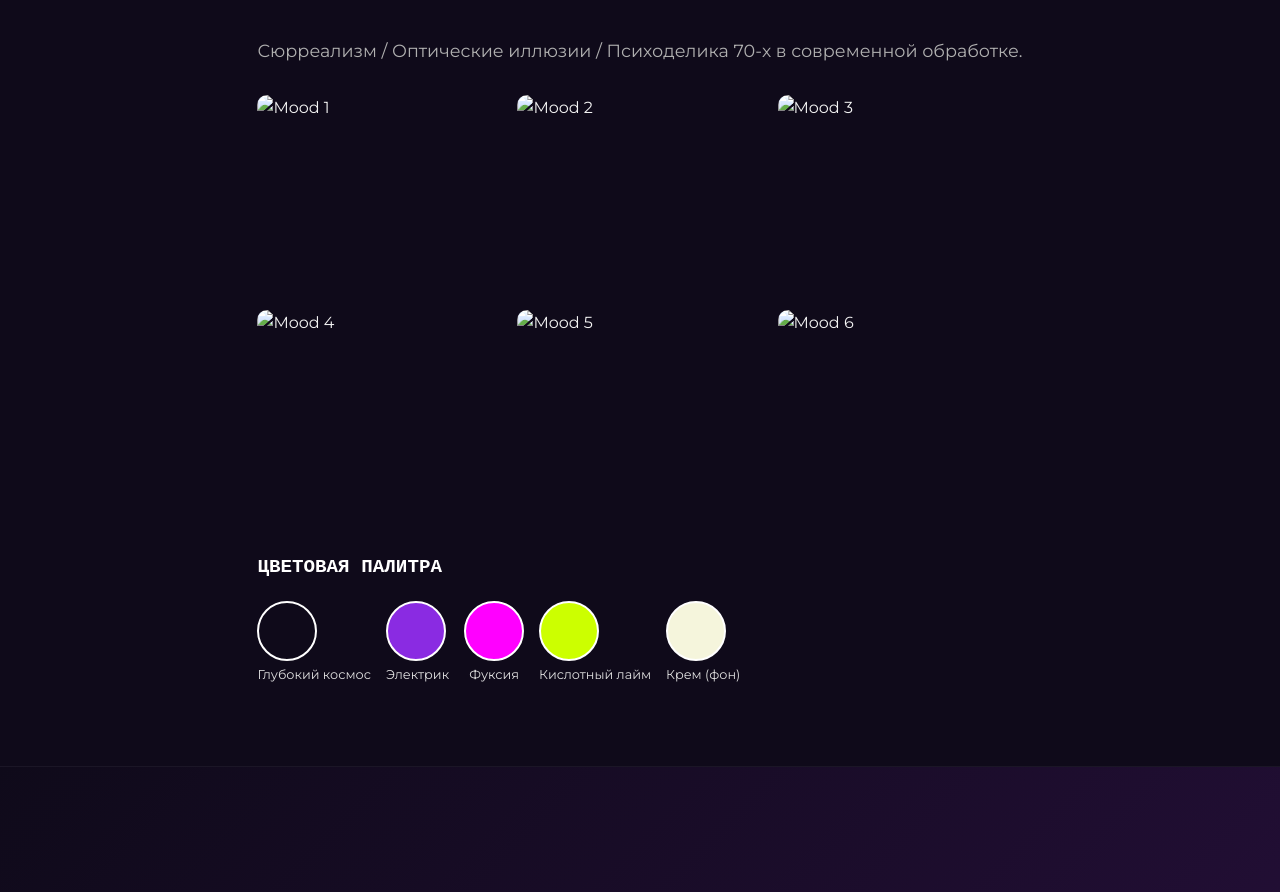
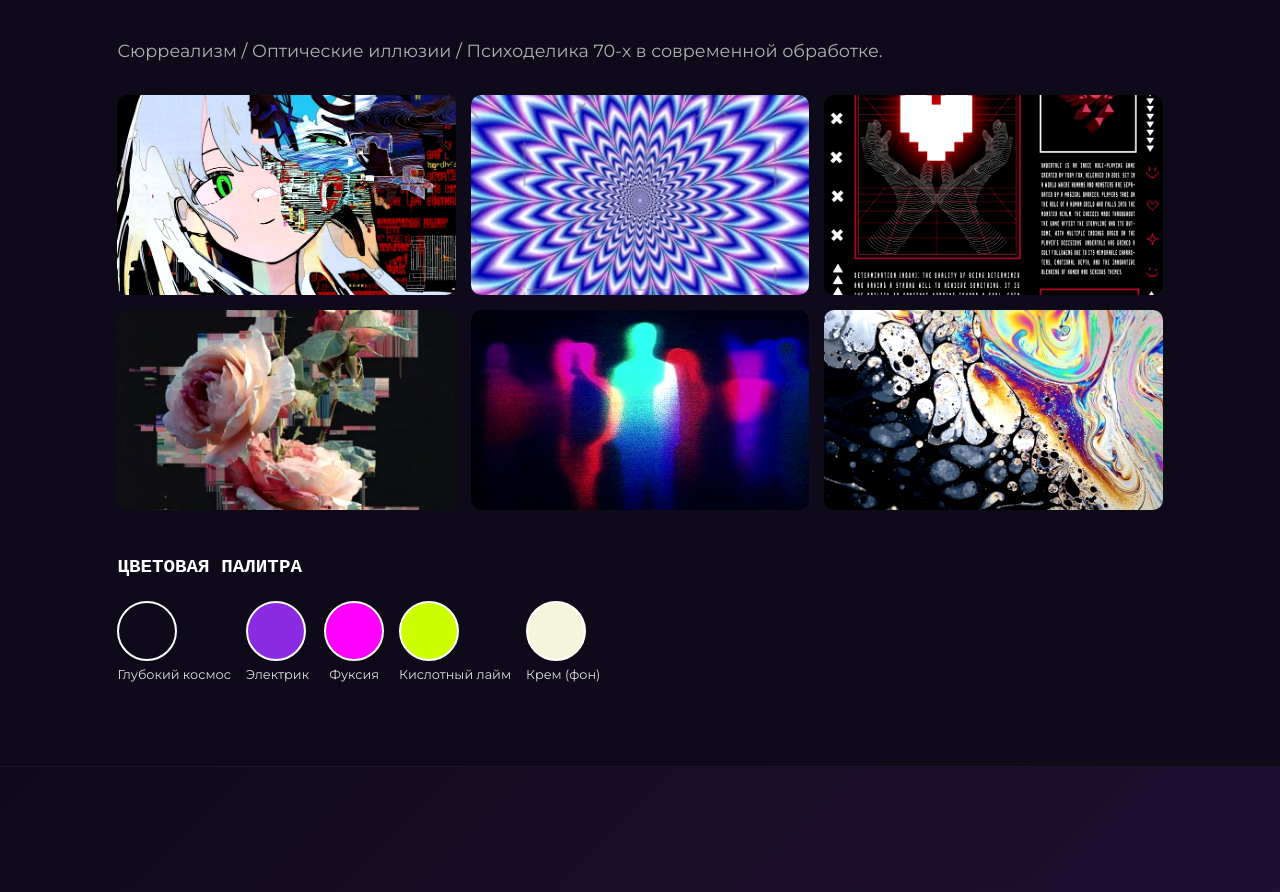
Before and after one commit to lark1425-blip/paradox-tea, a plain HTML site: page index.html in a window 1280 px wide. Shown: the part 3349-4241 px from the top of the page. Drawn offline with nearby package versions, Linux system fonts and the light colour scheme.

Commit message:
Update index.html

```diff
--- a/index.html
+++ b/index.html
@@ -344,12 +344,12 @@
 
             <!-- ВСТАВЬ СЮДА 6 КАРТИНОК ИЗ PINTEREST -->
             <div class="moodboard-grid">
-                <img src="девка.webp" alt="Mood 1">
-                <img src="иллюзия.webp" alt="Mood 2">
-                <img src="дельта.webp" alt="Mood 3">
-                <img src="розы.webp" alt="Mood 4">
-                <img src="люди.webp" alt="Mood 5">
-                <img src="бензин.webp" alt="Mood 6">
+                <img src="assets/девка.webp" alt="Mood 1">
+                <img src="assets/иллюзия.webp" alt="Mood 2">
+                <img src="assets/дельта.webp" alt="Mood 3">
+                <img src="assets/розы.webp" alt="Mood 4">
+                <img src="assets/люди.webp" alt="Mood 5">
+                <img src="assets/бензин.webp" alt="Mood 6">
             </div>
 
             <h3 style="margin-top: 40px; margin-bottom: 20px;">Цветовая палитра</h3>
```
